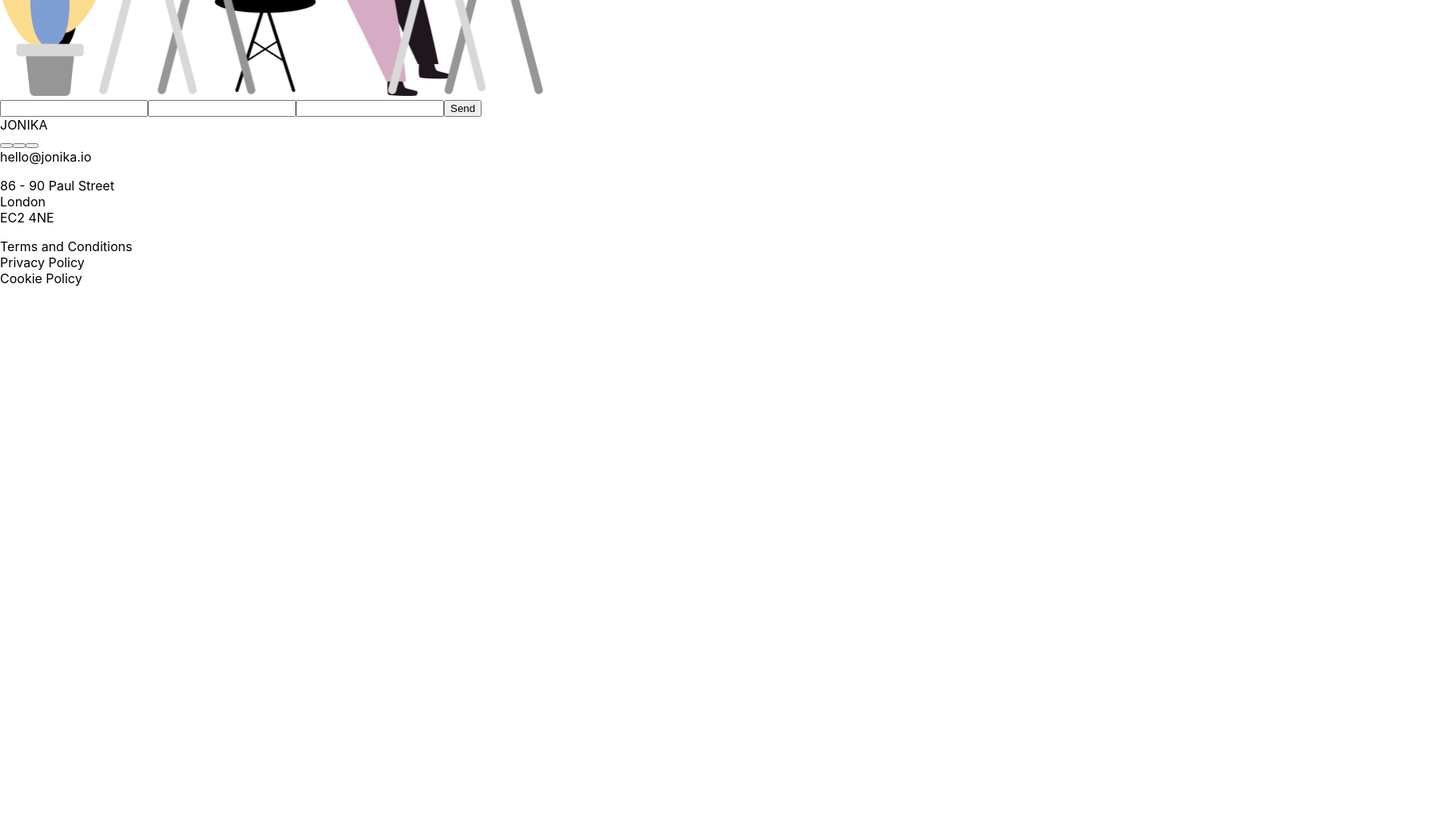
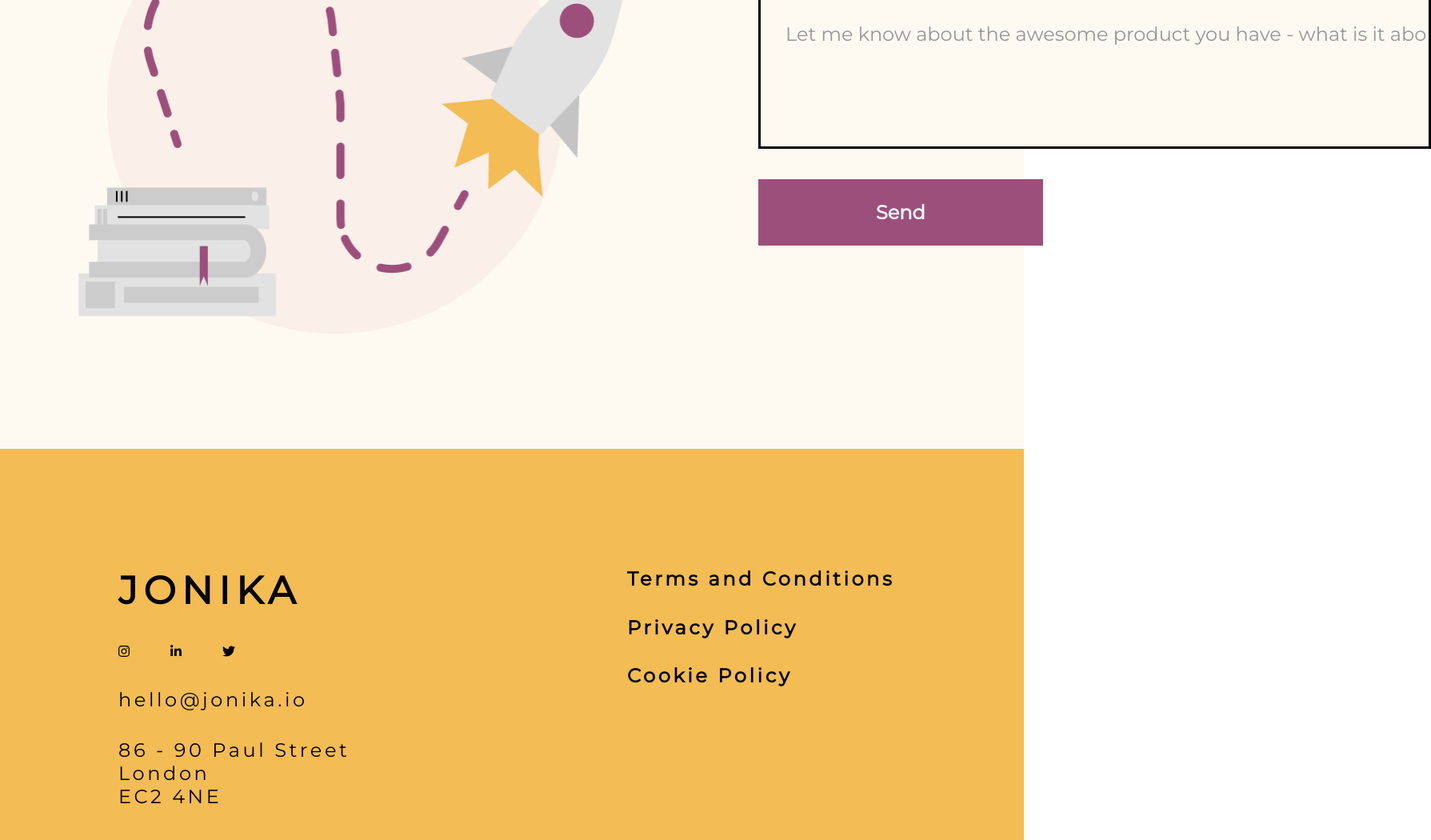
Before and after one commit to linas19/Erika_HomePage, a Next.js app: page / in a window 1280 px wide. Shown: the part 7060-8110 px from the top of the page at 80% size, 1789 px wide, since content can reach past the window. Before the commit the page ends 7418 px from the top, so only its background shows below. Built offline with nearby package versions, Linux system fonts and the light colour scheme.

Commit message:
added the footer

```diff
--- a/pages/index.js
+++ b/pages/index.js
@@ -157,39 +157,63 @@
           </div>
         </div>
         <div className={styles.sixthPage}>
-          <div className={styles.sixthPageTopLeft}>
-            <div className={styles.sixthPageTopLeftText}>Let’s get your idea from
+          <div className={styles.sixthPageLeft}>
+            <div className={styles.sixthPageLeftText}>Let’s get your idea from
             notepad to launchpad</div>
-            <div className={styles.sixthPageTopLeftImage}>
-            <Image src='/example-scene-2.png' width={744.66} height={594.92} alt='Image2'/>
+            <div className={styles.sixthPageLeftImage}>
+            <Image src='/launch.png' width={787.21} height={571} alt='Image2'/>
             </div>
           </div>
-          <div className={styles.sixthPageTopRight}>
-            <form>
-              <input type='text'/>
-              <input type='text'/>
-              <input type='text'/>
-              <input type='submit' value='Send'/>
+            <form className={styles.sixthPageRight}>
+              <input className={styles.sixthPageRightTopBox} type='text' placeholder='What should I call you?'/>
+              <input className={styles.sixthPageRightTopBox} type='text' placeholder='What’s your email?'/>
+              <input className={styles.sixthPageRightBottomBox} type='text' placeholder='Let me know about the awesome product you have - what is it about? What type help are you looking for?'/>
+              <input className={styles.submit} type='submit' value='Send'/>
             </form>
-          </div>
-          <div className={styles.thridPageBottomLeft}>
-            <div>JONIKA</div>
-            <div className={styles.socialMediaButtons}>
-              <button></button>
-              <button></button>
-              <button></button>
+
+        </div>
+        <div className={styles.footer}>
+          <div className={styles.footerLeft}>
+            <div className={styles.footerLeftTitle}>JONIKA</div>
+            <div className={styles.footerLeftButtons}>
+              <Link href='https://www.instagram.com/'>
+                <FontAwesomeIcon icon={faInstagram} height='30px'/>
+              </Link>
+              <Link href='https://www.linkedin.com/'>
+                <FontAwesomeIcon icon={faLinkedinIn} height='30px'/>
+              </Link>
+              <Link href='https://www.twitter.com/'>
+                <FontAwesomeIcon icon={faTwitter} height='30px'/>
+              </Link>
             </div>
-            <div><a href=''>hello@jonika.io</a></div>
-            <p>
+            <div className={styles.footerLeftEmail}>
+              <Link href='https://hello@jonika.io/'>
+                hello@jonika.io
+              </Link>
+            </div>
+            {/* <a href=''>hello@jonika.io</a></div> */}
+            <div className={styles.footerLeftAddress}>
               <div>86 - 90 Paul Street</div>
               <div>London</div>
               <div>EC2 4NE</div>
-            </p>
+            </div>
           </div>
-          <div className={styles.thirdPageBottomRight}>
-            <div><a>Terms and Conditions</a></div>
-            <div><a>Privacy Policy</a></div>
-            <div><a>Cookie Policy</a></div>
+          <div className={styles.footerRight}>
+            <div className={styles.footerLeftLink}>
+              <Link href='https://hello@jonika.io/'>
+                Terms and Conditions
+              </Link>
+            </div>
+            <div className={styles.footerLeftLink}>
+              <Link href='https://hello@jonika.io/'>
+                Privacy Policy
+              </Link>
+            </div>
+            <div className={styles.footerLeftLink}>
+              <Link href='https://hello@jonika.io/'>
+                Cookie Policy
+              </Link>
+            </div>
           </div>
         </div>
       </body>
@@ -197,9 +221,9 @@
 
       </main>
 
-      <footer className={styles.footer}>
+      {/* <footer className={styles.footer}>
 
-      </footer>
+      </footer> */}
     </div>
   )
 }
--- a/styles/Home.module.scss
+++ b/styles/Home.module.scss
@@ -365,3 +365,132 @@
     margin-top: 150px;
   }
 }
+.sixthPage {
+  display: flex;
+  flex-direction: row;
+  background-color: #FEFAF2;
+  padding-bottom: 140px;
+  .sixthPageLeft {
+    margin-top: 100px;
+    margin-left: 75px;
+    .sixthPageLeftText {
+      font-family: 'Montserrat', sans-serif;
+      font-style: normal;
+      font-weight: 800;
+      font-size: 64px;
+      line-height: 78px;
+      letter-spacing: -0.01em;
+      width: 873px;
+      height: 162px;
+      margin-bottom: 78px;
+    }
+  }
+  .sixthPageRight {
+    margin-top: 100px;
+    display: flex;
+    flex-direction: column;
+    .sixthPageRightTopBox {
+      height: 100px;
+      width: 841px;
+      margin-bottom: 50px;
+      background-color: #FEFAF2;
+      align-items: center;
+      border: 3px solid #000000;
+
+    }
+    .sixthPageRightBottomBox {
+      height: 280px;
+      width: 841px;
+      margin-bottom: 38px;
+      background-color: #FEFAF2;
+      align-items: center;
+      border: 3px solid #000000;
+    }
+  }
+}
+.sixthPageRightTopBox::placeholder {
+  padding-left: 29px;
+  color: #969696;
+  font-size: 24px;
+  font-family: 'Montserrat', sans-serif;
+  font-weight: 400;
+}
+.sixthPageRightBottomBox::placeholder {
+  padding-left: 29px;
+  color: #969696;
+  font-size: 24px;
+  font-family: 'Montserrat', sans-serif;
+  font-weight: 400;
+}
+.submit {
+  border: none;
+  background: #9D4F7C;
+  font-family: 'Montserrat', sans-serif;
+  font-size: 24px;
+  font-weight: bold;
+  color: #FFFFFF;
+  outline: none;
+  height: 83px;
+  width: 356px;
+}
+.footer {
+  background: #F3BC54;
+  display: flex;
+  flex-direction: row;
+  justify-content: space-between;
+  padding-left: 148px;
+  padding-right: 148px;
+  padding-top: 148px;
+  padding-bottom: 348px;
+
+  .footerLeft {
+    height: 149px;
+    width: 146px;
+    .footerLeftTitle {
+      font-family: Montserrat;
+      font-style: normal;
+      font-weight: 800;
+      font-size: 48px;
+      line-height: 59px;
+      letter-spacing: 0.15em;
+      margin-bottom: 38px;
+    }
+    .footerLeftButtons {
+      display: flex;
+      flex-direction: row;
+      justify-content: space-between;
+      margin-bottom: 38px;
+    }
+    .footerLeftEmail {
+      font-family: Montserrat;
+      font-style: normal;
+      font-weight: normal;
+      font-size: 24px;
+      line-height: 29px;
+      letter-spacing: 0.15em;
+      margin-bottom: 34px;
+    }
+    .footerLeftAddress {
+      font-family: Montserrat;
+      font-style: normal;
+      font-weight: normal;
+      font-size: 24px;
+      line-height: 29px;
+      letter-spacing: 0.15em;
+      width: 300px;
+    }
+  }
+  .footerRight {
+    height: 150px;
+    width: 348px;
+    display: flex;
+    flex-direction: column;
+    justify-content: space-between;
+    font-family: Montserrat;
+    font-style: normal;
+    font-weight: 800;
+    font-size: 24px;
+    line-height: 29px;
+    letter-spacing: 0.15em;
+  }
+}
```
Also changed, not shown: public/launch.png (added).
